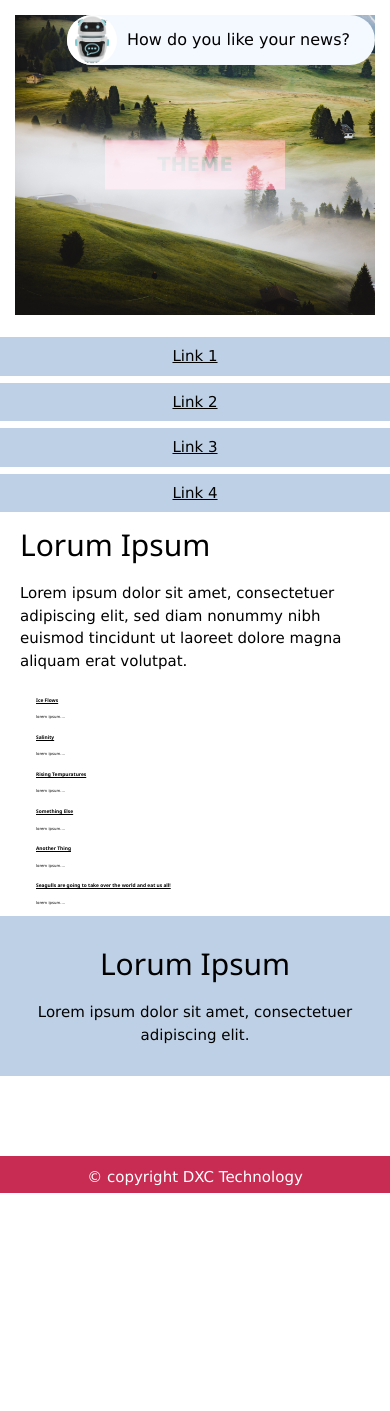
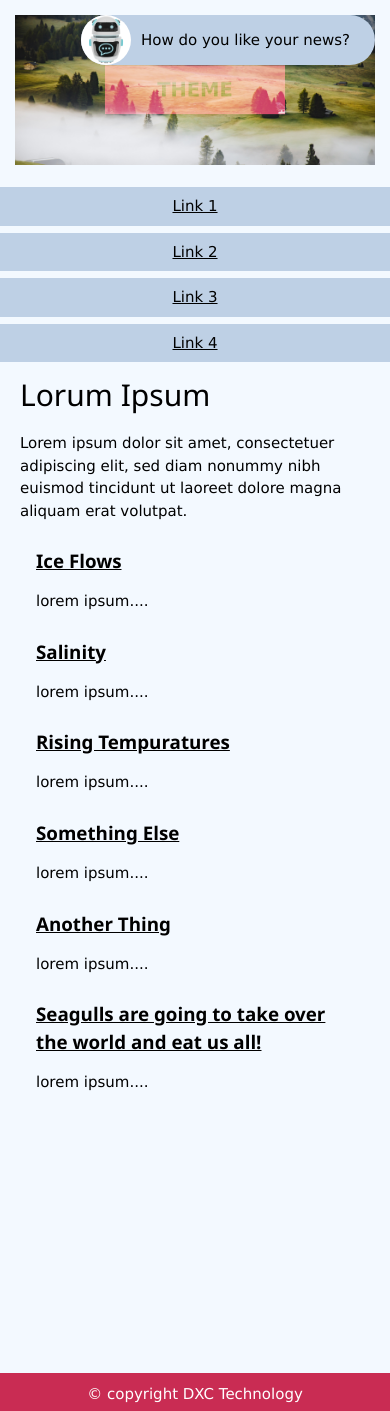
Before and after one commit to nervecentergarage/structured-journalism-content-templates, a Flask app: page /theme in a window 390 px wide. Before the commit the page ends 1193 px from the top, so only its background shows below. Run offline with Flask 2, Linux system fonts and the light colour scheme.

Commit message:
fix footer, theme image, background color, text sizing for desktop and mobile

```diff
--- a/Code/MiniSite/templates/theme.html
+++ b/Code/MiniSite/templates/theme.html
@@ -13,12 +13,14 @@
 * {
   box-sizing: border-box;
 }
-/*
-body {
-    min-height: 100%;
-    height: auto;
+
+html, body {
+    padding: 0;
+    margin: 0;
+    height: 100%;
+    background: #f3f9ff;
 }
-*/
+
 .menu {
   float:left;
   width:20%;
@@ -54,14 +56,9 @@ body {
   .menu, .main, .right {
     width:100%;
   }
-}
 
-@media only screen and (max-width:620px) {
-  /* For mobile phones: */
-  footer {
-    position: -webkit-sticky;
-    position: sticky;
-    bottom: 0;
+  .image-container {
+    max-height: 10em;
   }
 }
 
@@ -71,10 +68,10 @@ body {
   display: inline-block;
   padding: 0 25px;
   height: 50px;
-  font-size: 16px;
+  font-size: 1em;
   line-height: 50px;
   border-radius: 25px;
-  background-color: #f3f9ff;
+  background-color: #bed0e5;
 }
 
 .chip img {
@@ -91,7 +88,7 @@ body {
   background-color: #bed0e5;
   color: white;
   padding: 16px;
-  font-size: 16px;
+  font-size: 1em;
   border: none;
   cursor: pointer;
 }
@@ -127,7 +124,7 @@ body {
   background-image: url("/static/img_nature.jpg");
   background-size: cover;
   position: relative;
-  height: 300px;
+  height: 18.75em;
 }
 
 .theme {
@@ -212,14 +209,14 @@ body {
 }
 
 #footer {
-  position: absolute;
+  position: relative;
   bottom: 0;
   width: 100%;
   height: 2.5rem;
   background-color:#c92c53;
   color:white;
   text-align: center;
-  padding:10px;
+  padding: 10px;
 }
 </style>
   <!--list of articles-->
@@ -250,7 +247,7 @@ body {
     </div>
 </div>
 
-<div style="overflow:auto">
+<div style="overflow:auto; height: 100%">
   <div class="menu">
     <a href="#">Link 1</a>
     <a href="#">Link 2</a>
@@ -271,8 +268,8 @@ body {
         {% for index in range(start_topic_index,end_topic_index) %}
           {% if not(index > num_topics -1) %}
             <div class="w3-third">
-              <h2 style="font-size:1.25vw; font-weight: bold;"><a href="topic?id={{topics[index]['topicID']}}">{{topics[index]['title']}}</a></h2>
-              <p style="font-size:1vw;">{{topics[index]['summary']}}</p>
+              <h2 style="font-size:1.25em; font-weight: bold;"><a href="topic?id={{topics[index]['topicID']}}">{{topics[index]['title']}}</a></h2>
+              <p style="font-size:1em;">{{topics[index]['summary']}}</p>
             </div>
           {% endif %}
         {% endfor %}
```
